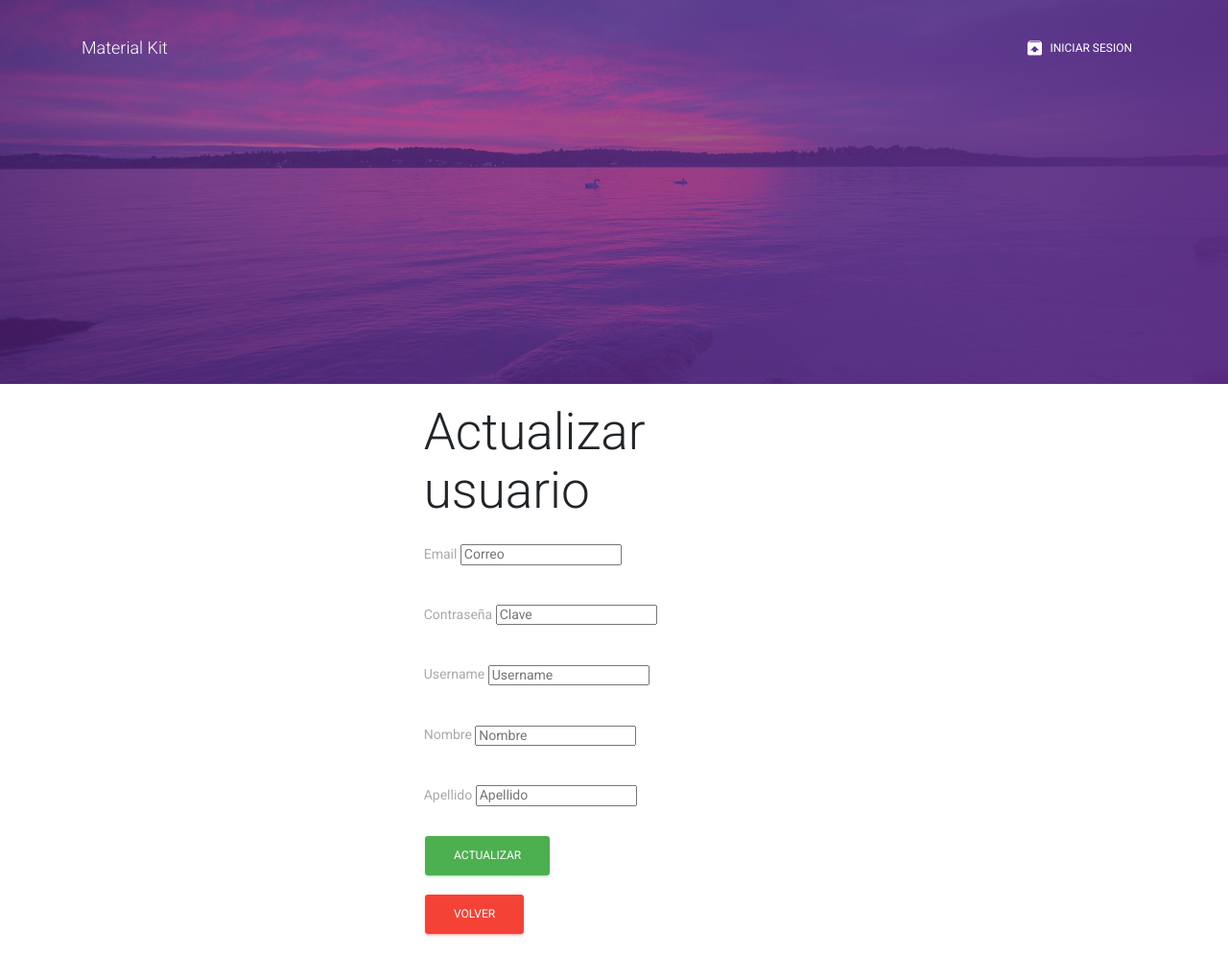
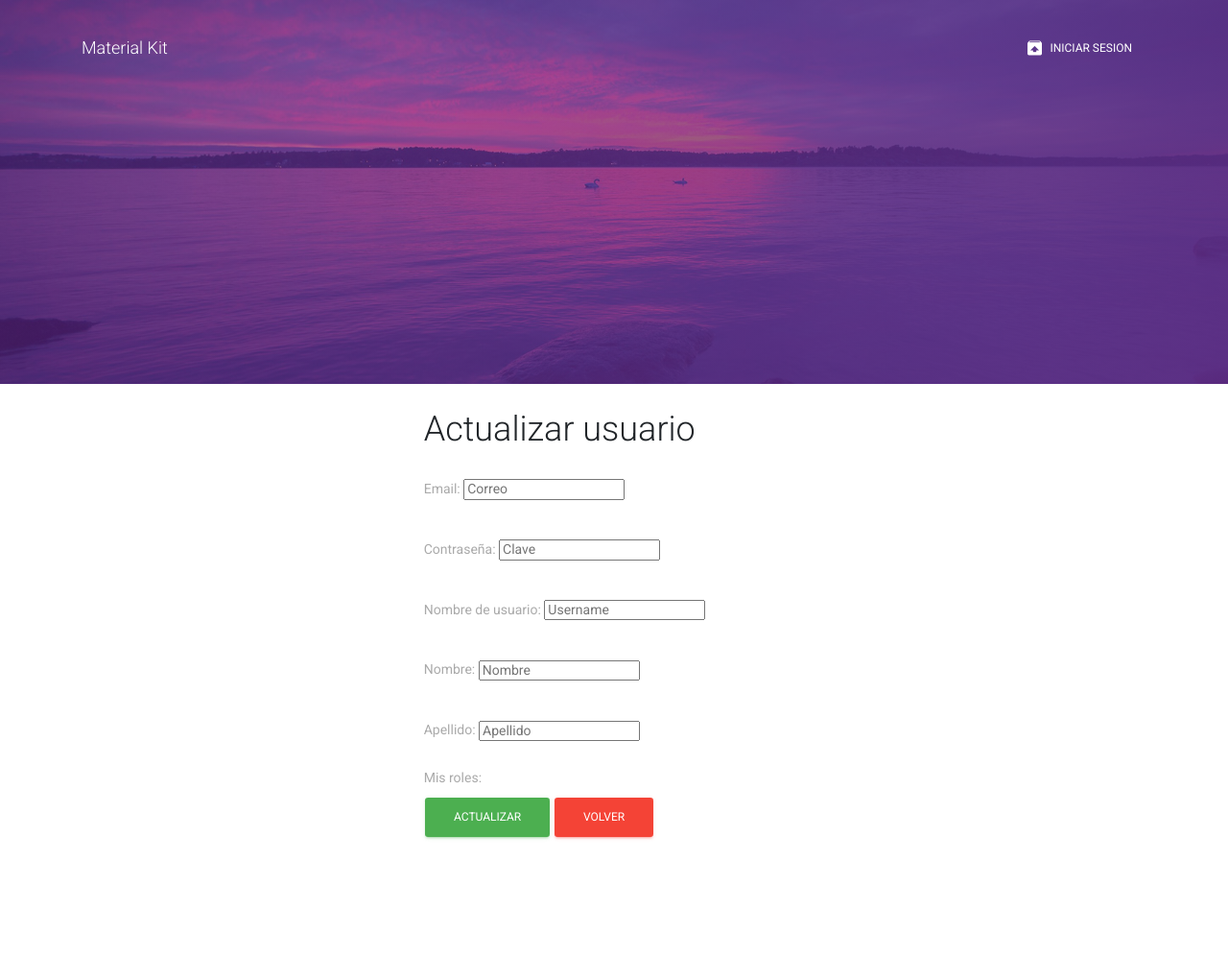
Before and after one commit to santimakci/ProjectAyudar, a Flask app: page /users/update/1 in a window 1280 px wide. Shown: the whole page at 96% size. After the commit the page ends 875 px from the top, so only its background shows below. Run offline with Flask 2, Linux system fonts and the light colour scheme; data that the repository does not hold is empty; parts of the project's set-up code (start-up, migrations or seed data) failed here and were passed over; some libraries are stand-ins or nearby versions.

Commit message:
asignacion de roles en proceso (se acomodo la funcion de actualizar) con @cremaschi.agustin

```diff
--- a/app/models/rol.py
+++ b/app/models/rol.py
@@ -3,8 +3,7 @@ from sqlalchemy import Column, Integer, String, Float, Boolean, DateTime, Foreig
 from sqlalchemy.sql.schema import Table
 from app.db import base
 from sqlalchemy.orm import relationship, backref
-from app.models.user import user_rol
-
+#from app.models.user import user_rol
 
 rol_permission = Table('rolesPermissions', base.metadata,
     Column('permissions_id', Integer, ForeignKey('permissions.id')),
@@ -22,9 +21,11 @@ class Rol (base.Model):
     # backref=backref('users', lazy=True))
 
 
-@classmethod
-def return_roles(cls):
-    return base.session.query(Rol).all()
+    @classmethod
+    def return_roles(cls):
+        return cls.query.all()
+
+
 
 """
 Para esta etapa, no será obligatorio desarrollar el CRUD de los roles y los permisos, podrán
--- a/app/models/user.py
+++ b/app/models/user.py
@@ -1,10 +1,10 @@
 #chequear
+from app.models.rol import Rol
 from os import abort
 #ver que onda
 from flask_wtf import FlaskForm
 from wtforms import StringField, SubmitField, PasswordField
 from wtforms.validators import DataRequired, Email, Length
-
 from sqlalchemy import Column, Integer, String, Float, Boolean, DateTime, Table, ForeignKey, update
 from app.db import base
 from sqlalchemy.orm import relationship, backref
@@ -59,6 +59,7 @@ class User (base.Model):
         for user in base.session.query(User).filter(User.id==id):
             return user
 
+
     @classmethod
     def create(self, params):
         if (self.find_by_email(params['email']) or self.find_by_username(params['username'])):
@@ -66,42 +67,23 @@ class User (base.Model):
         user = User( **params )
         base.session.add(user)
         base.session.commit()
-        return "Se creo el usuario perro"
+        return "Se creo el usuario "
 
+    #IMPORTANTE Chequear que si está borrado no se pueda loguear
     @classmethod
     def delete(self,params):
         user = self.find_by_id(params['id'])
         user.deleted = True
         user.date_deleted = base.func.now()
-        a = user.username
         base.session.commit()
-        return f'se borro el usuario {a}'
+        return f'se borro el usuario {user.username}'
 
-    @classmethod
-    def update(self,params):
-
-        new_username = params['username']
-        new_password = params['password']
-        new_first_name = params['first_name']
-        new_last_name = params['last_name']
-        new_email = params['email']
-
-        old_user = self.find_by_id(params['id'])
-
-        if (new_username != old_user.username):
-            if(self.find_by_username(new_username)):
-                return "Email o username ya utilizado"
-
-        if (new_email != old_user.email):
-            if(self.find_by_email(new_email)):
-                return "Email o username ya utilizado"
-
-        #Si llegaste acá, significa que cambiaste el nombre o el email y que no había otro igual, asique todo piola
-        old_user.email = new_email
-        old_user.username = new_username
-        old_user.password = new_password
-        old_user.first_name = new_first_name
-        old_user.last_name = new_last_name
+    def update(self,params,new_roles):
+        self.username = params['username']
+        self.first_name = params['first_name']
+        self.last_name = params['last_name']
+        self.password = params['password']
+        import code; code.interact(local=dict(globals(), **locals()))
+        self.roles = list(base.session.query(Rol).filter(Rol.id in new_roles))
         base.session.commit()
-
         return "Usuario actualizado correctamente"
--- a/app/resources/user.py
+++ b/app/resources/user.py
@@ -4,6 +4,7 @@ from app.models.user import User
 from app.db import base
 from app.helpers.auth import authenticated
 from datetime import datetime
+from app.models.rol import Rol
 
 
 # Protected resources
@@ -33,11 +34,10 @@ def create():
     return redirect(url_for("user_index"))
 
 
-#testing delete
-
 def delete(id):
     user = User.find_by_id(id)
     return render_template("user/delete.html",user = user)
+
 
 def commit_delete():
     params = request.form
@@ -45,17 +45,23 @@ def commit_delete():
     flash(mensaje)
     return redirect(url_for("user_index"))
 
+
 def commit_update():
     params = request.form
-    mensaje = User.update(params)
+    new_roles = params.getlist('rol[]')
+    user = User.find_by_id(params['id'])
+    #import code; code.interact(local=dict(globals(), **locals()))
+    mensaje = user.update(params,new_roles)
     flash(mensaje)
     return redirect(url_for("user_index"))
+    #import code; code.interact(local=dict(globals(), **locals()))
+
 
 def user_back(id): #Con esto me traigo el user con tal id
     return User.find_by_id(id)
 
 
 def update(id):
-    #import code; code.interact(local=dict(globals(), **locals()))
+    all_roles = Rol.return_roles()
     user = User.find_by_id(id)
-    return render_template("user/update.html",user = user)
+    return render_template("user/update.html",user = user, all_roles = all_roles)
--- a/app/templates/user/update.html
+++ b/app/templates/user/update.html
@@ -5,34 +5,39 @@
 {% endblock %}
 {% block content %}
   <div class="col-lg-4 col-md-6 mx-auto">
-    <h1>Actualizar usuario</h1>
+    <h2>Actualizar usuario</h2>
   <form action="{{ url_for('commit_update') }} " method="POST">
     <input name="id" type="hidden" value="{{user.id}}">
     <p>
-      <label>Email <label></br>
+      <label>Email: <label></br>
       <input name="email" placeholder="Correo" value="{{user.email}}"/>
     </p>
     <p>
-      <label>Contraseña <label></br>
+      <label>Contraseña: <label></br>
       <input type="password" name="password" placeholder="Clave" value="{{user.password}}"/>
     </p>
     <p>
-      <label>Username <label></br>
+      <label>Nombre de usuario: <label></br>
       <input name="username" placeholder="Username" value="{{user.username}}"/>
     </p>
     <p>
-      <label>Nombre <label></br>
+      <label>Nombre: <label></br>
       <input name="first_name" placeholder="Nombre" value="{{user.first_name}}"/>
     </p>
     <p>
-      <label>Apellido <label></br>
+      <label>Apellido: <label></br>
       <input name="last_name" placeholder="Apellido" value="{{user.last_name}}"/>
     </p>
-
-    <p>
+    <div>
+    <label> Mis roles: </label>
+    {% for rol in all_roles %}
+      <label><input  name="rol[]" type="checkbox" value="{{rol.id}}" {{ rol in user.roles and "checked" }} > {{rol.name}} </label>
+    {% endfor %}
+  </div>
+     <p>
       <input class="btn btn-success" type="submit" value="Actualizar">
+      <a class="btn btn-danger" href="{{ url_for('user_index') }}" class="link">Volver</a>
     </p>
-    <a class="btn btn-danger" href="{{ url_for('user_index') }}" class="link">Volver</a>
   </form>
 </div>
 {% endblock %}
```
Also changed, not shown: app/__init__.py (+2 -17 lines), app/templates/user/new.html (+19 -8 lines).
